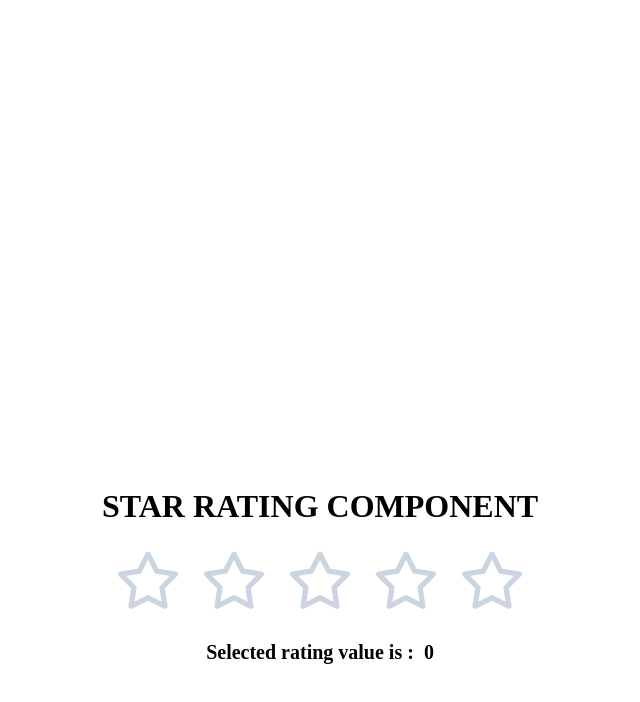
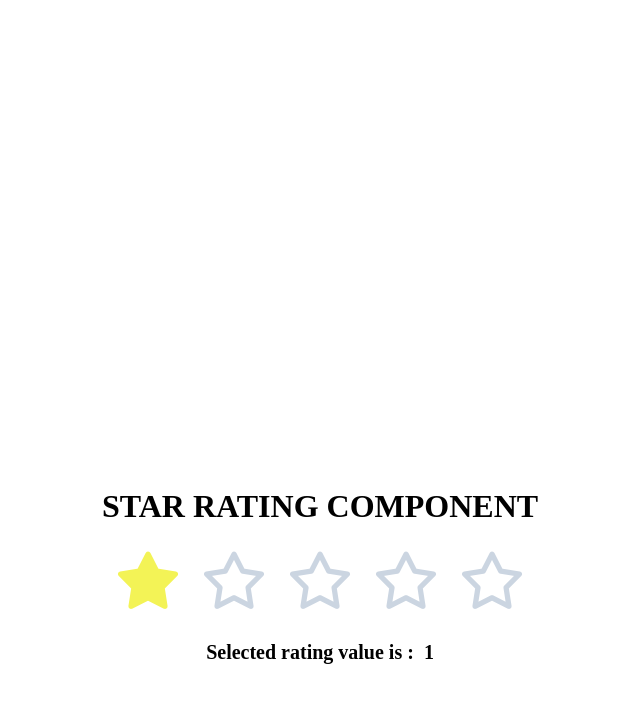
Before and after one commit to NilotpalDas008/small_javascript_projects, a plain HTML site: page starRating/index.html in a window 1280 px wide. Both pictures are taken after a click on the icon 468 px from the left and 583 px from the top of the page. Shown: the whole page, without its empty margins (320-960 px from the left). Drawn offline with Linux system fonts and the light colour scheme.

Commit message:
added the functionality of js

```diff
--- a/starRating/main.js
+++ b/starRating/main.js
@@ -0,0 +1,41 @@
+
+const stars = document.querySelectorAll('.star-rating-container i');
+const starValuetext = document.querySelector('.selected-rating-value');
+
+let currentSelectedStars = -1;
+
+stars.forEach((starItem, index) => {
+  starItem.dataset.rating = String(index + 1);
+  starItem.addEventListener('mouseover', handleMouseover);
+  starItem.addEventListener('click', handleOnClick);
+  starItem.addEventListener('mouseleave', handleLeave);
+});
+
+function handleMouseover(event) {
+  const value = parseInt(event.target.dataset.rating, 10);
+  if (!value) return;
+  handleUpdateRating(value);
+}
+
+function handleUpdateRating(value) {
+  for (let i = 0; i < stars.length; i++) {
+    if (i < value) {
+      stars[i].classList.remove('fa-regular');
+      stars[i].classList.add('fa-solid');
+    } else {
+      stars[i].classList.remove('fa-solid');
+      stars[i].classList.add('fa-regular');
+    }
+  }
+}
+
+function handleOnClick(event) {
+  const value = parseInt(event.target.dataset.rating, 10);
+  currentSelectedStars = value;
+  handleUpdateRating(currentSelectedStars);
+  starValuetext.textContent = String(value);
+}
+
+function handleLeave() {
+  handleUpdateRating(currentSelectedStars);
+}
--- a/starRating/style.css
+++ b/starRating/style.css
@@ -22,12 +22,7 @@ body{
     margin-top: 30px;
     margin-bottom: 30px;
 }
-.fa-regular.fa-star{
- font-size: 56px;
-  color: #cbd5e1;
-  margin: 0 8px;
-  cursor: pointer;
-}
+
 .selected-rating-container{
     display: flex;
     gap: 10px;
@@ -38,3 +33,20 @@ body{
     font-size: 20px;
     font-weight: bold;
 }
+
+.fa-star:hover {
+    cursor: pointer;
+}
+
+.fa-regular.fa-star{
+ font-size: 56px;
+ color: #cbd5e1;
+ margin: 0 8px;
+ cursor: pointer;
+}
+.fa-solid.fa-star{
+ font-size: 56px;
+ color: rgb(243, 243, 86);
+ margin: 0 8px;
+ cursor: pointer;
+}
```
Also changed, not shown: starRating/index.html (+8 -2 lines).
